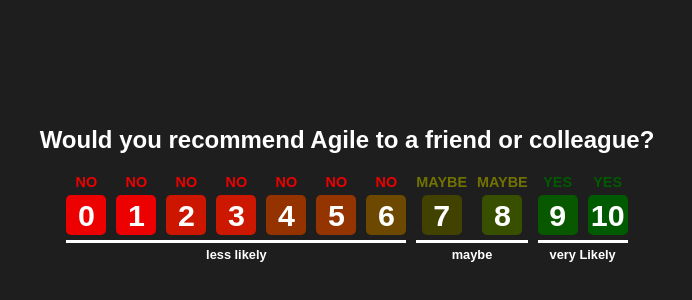
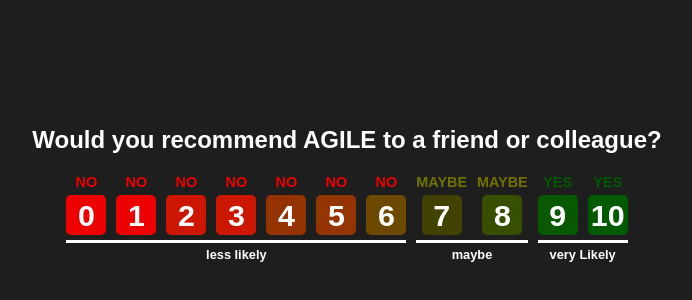
Before and after one commit to enshikuku/HTML-FOR-EMAIL-RATING, a plain HTML site: page index.html in a window 1280 px wide. Shown: the part 214-514 px from the top of the page, without its empty margins (293-985 px from the left). Drawn offline with Linux system fonts and the light colour scheme.

Commit message:
style: Update title case for "AGILE" in index.html

```diff
--- a/index.html
+++ b/index.html
@@ -3,7 +3,7 @@
 <head>
     <meta charset="UTF-8">
     <meta name="viewport" content="width=device-width, initial-scale=1.0">
-    <title>Agile Recommendation Scale</title>
+    <title>AGILE Recommendation Scale</title>
     <style>
         body {
             background-color: #1F1E1E;
@@ -116,7 +116,7 @@
 </head>
 <body>
     <div class="container">
-        <h1>Would you recommend Agile to a friend or colleague?</h1>
+        <h1>Would you recommend AGILE to a friend or colleague?</h1>
         <div class="scale-container">
             <div>
                 <div class="scale-container">
```
